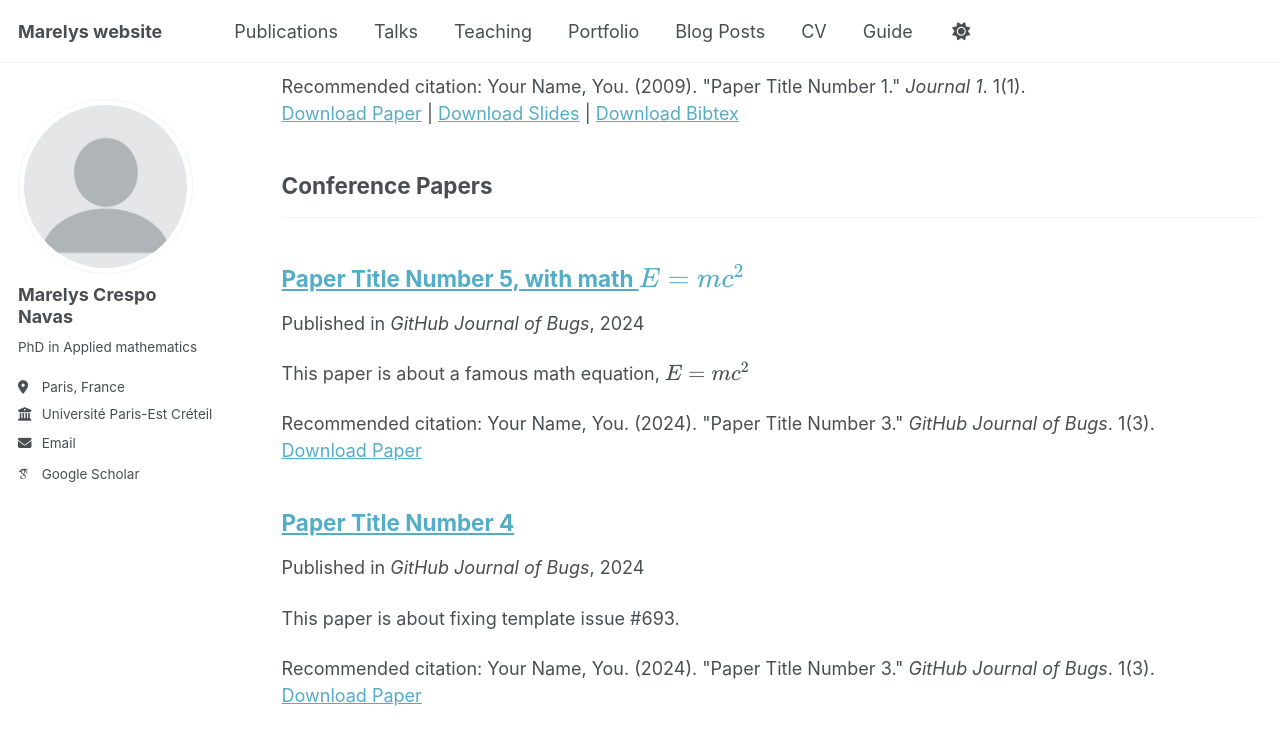
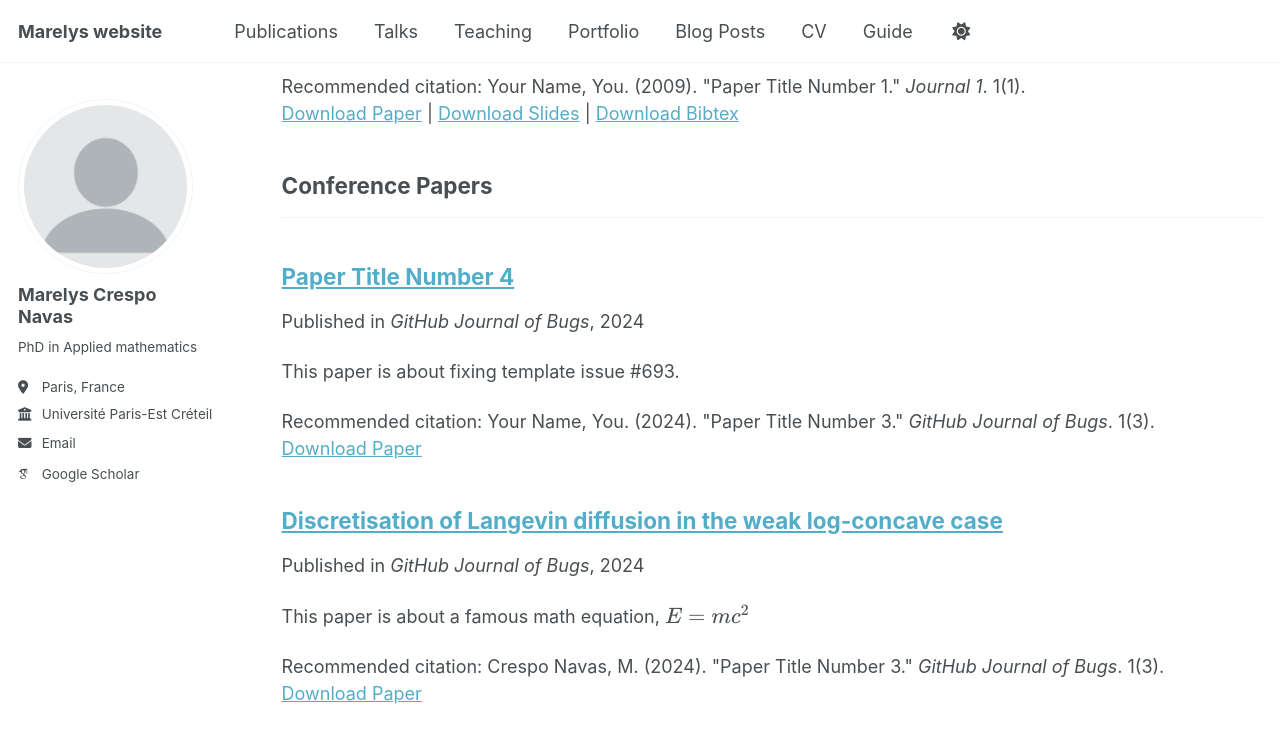
Before and after one commit to marelyscrespo/marelyscrespo.github.io, a Jekyll site: the page built from _pages/publications.html, in a window 1280 px wide and 900 px high, scrolled down 867 px. Shown: the top 745 px of the window. Built offline with Jekyll 4.4.1, drawn with Linux system fonts in a browser that asks for light colours; some web fonts are replaced; a script that is not in the unit is left out.

Commit message:
Update 2025-06-08-paper-title-number-5.md

```diff
--- a/_publications/2025-06-08-paper-title-number-5.md
+++ b/_publications/2025-06-08-paper-title-number-5.md
@@ -1,13 +1,13 @@
 ---
-title: "Paper Title Number 5, with math $$E=mc^2$$"
+title: "Discretisation of Langevin diffusion in the weak log-concave case"
 collection: publications
 category: conferences
 permalink: /publication/2024-02-17-paper-title-number-4
 excerpt: 'This paper is about a famous math equation, $$E=mc^2$$'
-date: 2024-02-17
+date: 2024-01-31
 venue: 'GitHub Journal of Bugs'
 paperurl: 'https://academicpages.github.io/files/paper3.pdf'
-citation: 'Your Name, You. (2024). &quot;Paper Title Number 3.&quot; <i>GitHub Journal of Bugs</i>. 1(3).'
+citation: 'Crespo Navas, M. (2024). &quot;Paper Title Number 3.&quot; <i>GitHub Journal of Bugs</i>. 1(3).'
 ---
 
 Using [MathJax](https://www.mathjax.org/) in the description is supported - $$E=mc^2$$ - however, the use must be mindful that the default delimiters are `$$...$$` and `\\[...\\]` which differs from the `$...$` that is typically expected.
```
